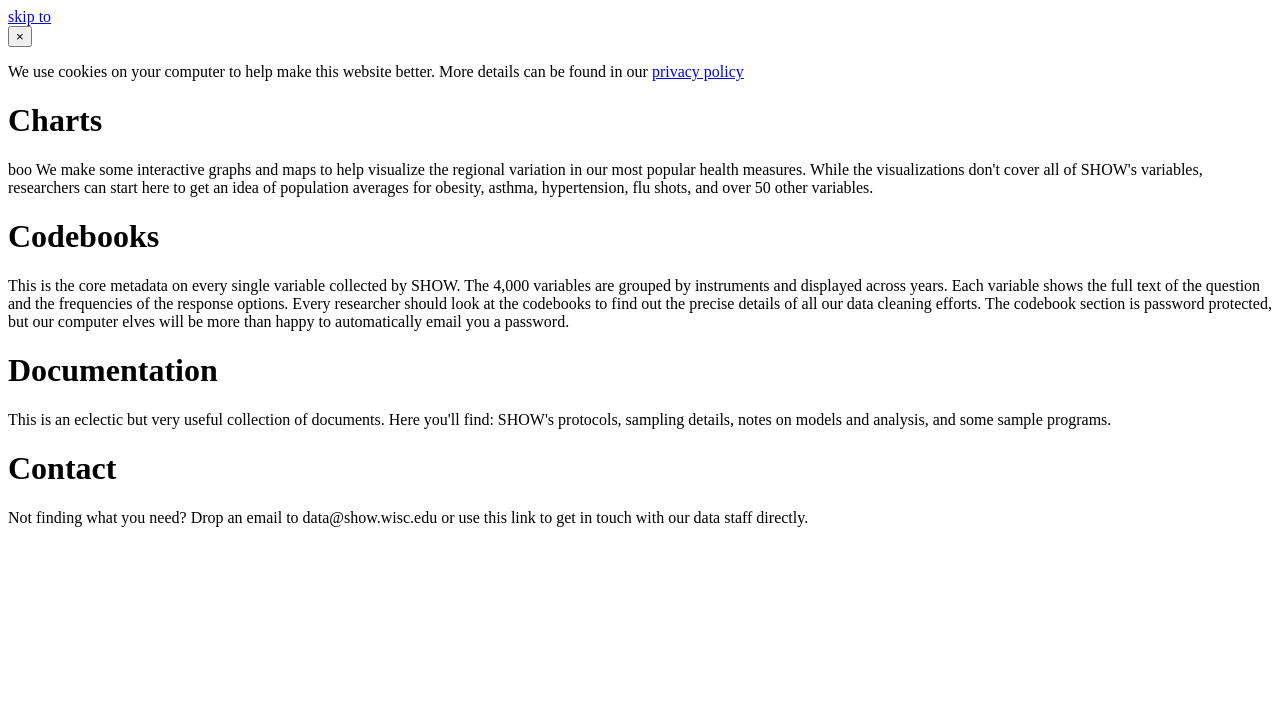
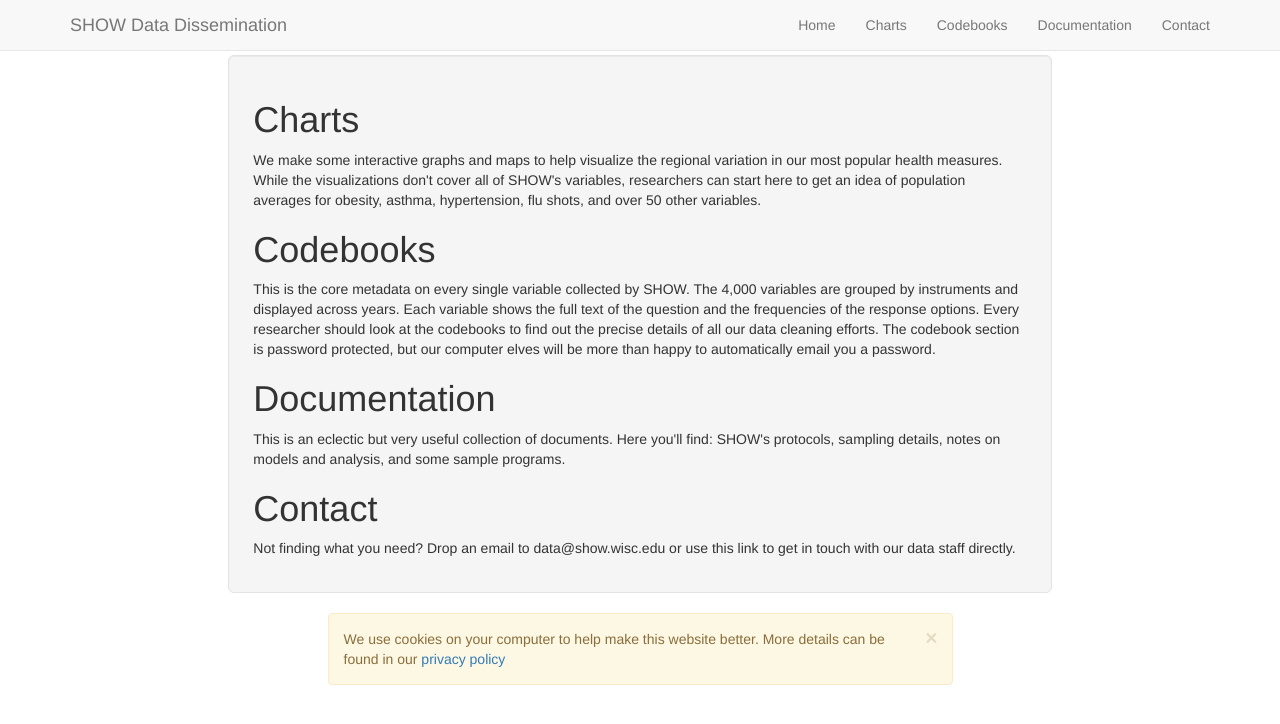
Before and after one commit to uw-madison-show/data-dissemination-portal, a PHP site: page / in a window 1280 px wide. Shown: the top 724 px of the page. Run offline with PHP 8.4, Linux system fonts and the light colour scheme; some libraries are stand-ins or nearby versions.

Commit message:
fiddling with modularize-ing some of the code

```diff
--- /dev/null
+++ b/includes/cookies-warn.php
@@ -0,0 +1,12 @@
+<div class="row">
+  <div class="col-xs-6 col-xs-offset-3">
+    <div id="cookies" class="alert alert-dismissable alert-warning hidden-print" role="alert">
+      <button type="button" class="close" data-dismiss="alert" aria-label="Close">
+        <span aria-hidden="true">&times;</span>
+      </button>
+      <p>
+        We use cookies on your computer to help make this website better. More details can be found in our <a class="simpleLink" href="/documents/privacy">privacy policy</a>
+      </p>
+    </div>
+  </div>
+</div>
--- /dev/null
+++ b/includes/head.php
@@ -0,0 +1,55 @@
+<head>
+  <meta charset='utf-8'>
+  <meta http-equiv="X-UA-Compatible" content="IE=edge">
+  <meta http-equiv="Content-Language" content="en">
+  <meta name="viewport" content="width=device-width, initial-scale=1">
+  <meta name="description" content="Area for data dissemination from the Survey of the Health of Wisconsin (SHOW).">
+  <meta name="author" content="Survey of the Health of Wisconsin">
+
+
+  <title>SHOW Data</title>
+
+
+  <link rel="search" type="application/opensearchdescription+xml" href="/opensearch.xml" title="GitHub">
+
+  <!-- Icons -->
+  <link rel="fluid-icon" href="" title="SHOW">
+  <link rel="apple-touch-icon" sizes="57x57" href="/apple-touch-icon-114.png">
+  <link rel="apple-touch-icon" sizes="114x114" href="/apple-touch-icon-114.png">
+  <link rel="apple-touch-icon" sizes="72x72" href="/apple-touch-icon-144.png">
+  <link rel="apple-touch-icon" sizes="144x144" href="/apple-touch-icon-144.png">
+  <meta name="msapplication-TileImage" content="/windows-tile.png">
+  <meta name="msapplication-TileColor" content="#ffffff">
+  <meta name="selected-link" value="repo_source" data-pjax-transient>
+  <link rel="icon" type="image/x-icon" href="https://assets-cdn.github.com/favicon.ico">
+
+  <!-- jQuery -->
+  <script src="//code.jquery.com/jquery-2.1.4.min.js"></script>
+
+  <!-- Bootstrap -->
+  <script src="//maxcdn.bootstrapcdn.com/bootstrap/3.3.5/js/bootstrap.min.js"></script>
+  <link rel="stylesheet" type="text/css" href="//maxcdn.bootstrapcdn.com/bootstrap/3.3.5/css/bootstrap.min.css"/>
+
+  <!-- CDN fallbacks to local copies -->
+  <script>
+    if (!window.jQuery) {
+      document.write('<script src="./js/jquery-2.1.4.min.js"><\/script>')
+    } else {
+      var bootstrap_css = false;
+      $.each(document.styleSheets, function(i,sheet){
+        // alert(sheet.href)
+        var pat = new RegExp("maxcdn\.bootstrapcdn\.com/.+/bootstrap.+\.css");
+        if (pat.test(sheet.href)) {
+          bootstrap_css = true;
+        }
+      });
+      if (!bootstrap_css) {
+        $('<link rel="stylesheet" type="text/css" href="./css/bootstrap.min.js" />').appendTo('head');
+      }
+    }
+
+    if (!window.jQuery.fn.modal) {
+      document.write('<script src="/js/bootstrap.min.js"><\/script>');
+    }
+  </script>
+</head>
--- /dev/null
+++ b/includes/navbar.php
@@ -0,0 +1,25 @@
+<nav role="navigation" class="navbar navbar-sm navbar-default navbar-fixed-top">
+  <div class="container">
+    <!-- Brand and toggle get grouped for better mobile display -->
+    <div class="navbar-header">
+      <button type="button" data-target="#navbarCollapse" data-toggle="collapse" class="navbar-toggle">
+        <span class="sr-only">Toggle navigation</span>
+        <span class="icon-bar"></span>
+        <span class="icon-bar"></span>
+        <span class="icon-bar"></span>
+      </button>
+      <span class="navbar-brand">SHOW Data Dissemination</span>
+    </div>
+
+    <!-- Collection of nav links and other content for toggling -->
+    <div id="navbar" class="collapse navbar-collapse">
+      <ul class="nav navbar-nav navbar-right">
+        <li class=""><a href="/data/">Home</a></li>
+        <li class=""><a href="/data/charts">Charts</a></li>
+        <li class=""><a href="/data/codebooks">Codebooks</a></li>
+        <li class=""><a href="/data/documents">Documentation</a></li>
+        <li class=""><a href="/data/contact">Contact</a></li>
+      </ul>
+    </div>
+  </div>
+</nav>
--- a/index.html
+++ /dev/null
@@ -1,48 +0,0 @@
-<!DOCTYPE html>
-<html lang="en" class=" is-copy-enabled">
-<?php include 'head.php'; ?>
-  <body id="page-top" class="index">
-    <a href="#start-of-content" tabindex="1" class="accessibility-aid js-skip-to-content">skip to</a>
-
-    <header>
-      <?php include 'navbar.php';?>
-    </header>
-
-    <div id="cookies" class="alert alert-dismissable alert-warning hidden-print" role="alert">
-      <button type="button" class="close" data-dismiss="alert" aria-label="Close">
-        <span aria-hidden="true">&times;</span>
-      </button>
-      <p>
-        We use cookies on your computer to help make this website better. More details can be found in our <a class="simpleLink" href="/documents/privacy">privacy policy</a>
-      </p>
-    </div>
-
-    <div class="well well-lg">
-
-      <h1>Charts</h1>
-
-      <p>
-      boo
-        We make some interactive graphs and maps to help visualize the regional variation in our most popular health measures. While the visualizations don't cover all of SHOW's variables, researchers can start here to get an idea of population averages for obesity, asthma, hypertension, flu shots, and over 50 other variables.
-      </p>
-
-      <h1>Codebooks</h1>
-
-      <p>
-        This is the core metadata on every single variable collected by SHOW. The 4,000 variables are grouped by instruments and displayed across years. Each variable shows the full text of the question and the frequencies of the response options. Every researcher should look at the codebooks to find out the precise details of all our data cleaning efforts. The codebook section is password protected, but our computer elves will be more than happy to automatically email you a password.
-      </p>
-
-      <h1>Documentation</h1>
-
-      <p>
-        This is an eclectic but very useful collection of documents. Here you'll find: SHOW's protocols, sampling details, notes on models and analysis, and some sample programs.
-      </p>
-
-      <h1>Contact</h1>
-
-      <p>
-        Not finding what you need? Drop an email to data@show.wisc.edu or use this link to get in touch with our data staff directly.
-      </p>
-    </div>
-  </body>
-</html>
--- /dev/null
+++ b/index.php
@@ -0,0 +1,49 @@
+<!DOCTYPE html>
+<html lang="en" class=" is-copy-enabled">
+  <head>
+    <?php include './includes/head.php'; ?>
+  </head>
+  <body id="page-top" style="padding-top: 55px;">
+    <a href="#content" class="sr-only">skip to content</a>
+
+    <header>
+      <?php include './includes/navbar.php'; ?>
+    </header>
+
+    <div id="content" class="container-fluid">
+      <div class="row">
+        <div class="col-xs-8 col-xs-offset-2">
+        <div class="well well-lg">
+
+          <h1>Charts</h1>
+
+          <p>
+            We make some interactive graphs and maps to help visualize the regional variation in our most popular health measures. While the visualizations don't cover all of SHOW's variables, researchers can start here to get an idea of population averages for obesity, asthma, hypertension, flu shots, and over 50 other variables.
+          </p>
+
+          <h1>Codebooks</h1>
+
+          <p>
+            This is the core metadata on every single variable collected by SHOW. The 4,000 variables are grouped by instruments and displayed across years. Each variable shows the full text of the question and the frequencies of the response options. Every researcher should look at the codebooks to find out the precise details of all our data cleaning efforts. The codebook section is password protected, but our computer elves will be more than happy to automatically email you a password.
+          </p>
+
+          <h1>Documentation</h1>
+
+          <p>
+            This is an eclectic but very useful collection of documents. Here you'll find: SHOW's protocols, sampling details, notes on models and analysis, and some sample programs.
+          </p>
+
+          <h1>Contact</h1>
+
+          <p>
+            Not finding what you need? Drop an email to data@show.wisc.edu or use this link to get in touch with our data staff directly.
+          </p>
+        </div>
+      </div>
+
+      <?php include './includes/cookies-warn.php'; ?>
+
+     </div>
+    </div>
+  </body>
+</html>
--- a/registration.php
+++ b/registration.php
@@ -137,7 +137,7 @@
                 <div class="form-group">
                   <label for="captcha" class="col-xs-4 control-label">Please type the letters:</label>
                   <div class="col-xs-4">
-                    <img src="captcha.php" class="imgcaptcha" alt="Captcha Image" style="float:left;"/>
+                    <img src="./includes/captcha.php" class="imgcaptcha" alt="Captcha Image" style="float:left;"/>
                     <input id="captcha" name="captcha" type="text" required="required" class="form-control" aria-label="Contact data at show dot wisc dot edu for a password">
                   </div>
                 </div>
```
Also changed, not shown: codebooks/index.php (renamed from codebooks/index.html, +8 -87 lines), documents/index.php (added, +14 -0 lines), head.php (+3 -4 lines), navbar.php (deleted, +0 -24 lines), .htaccess (added), includes/captcha.php (renamed from captcha.php).
